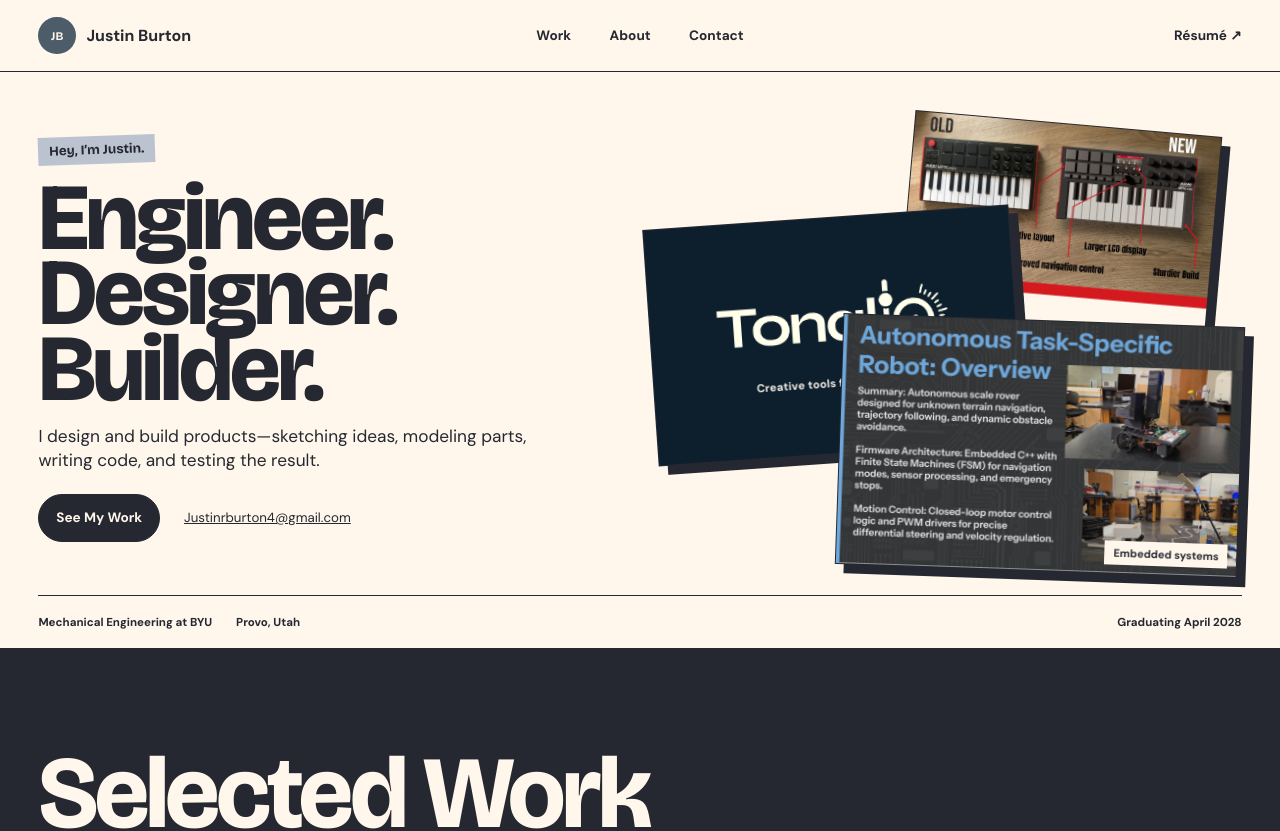
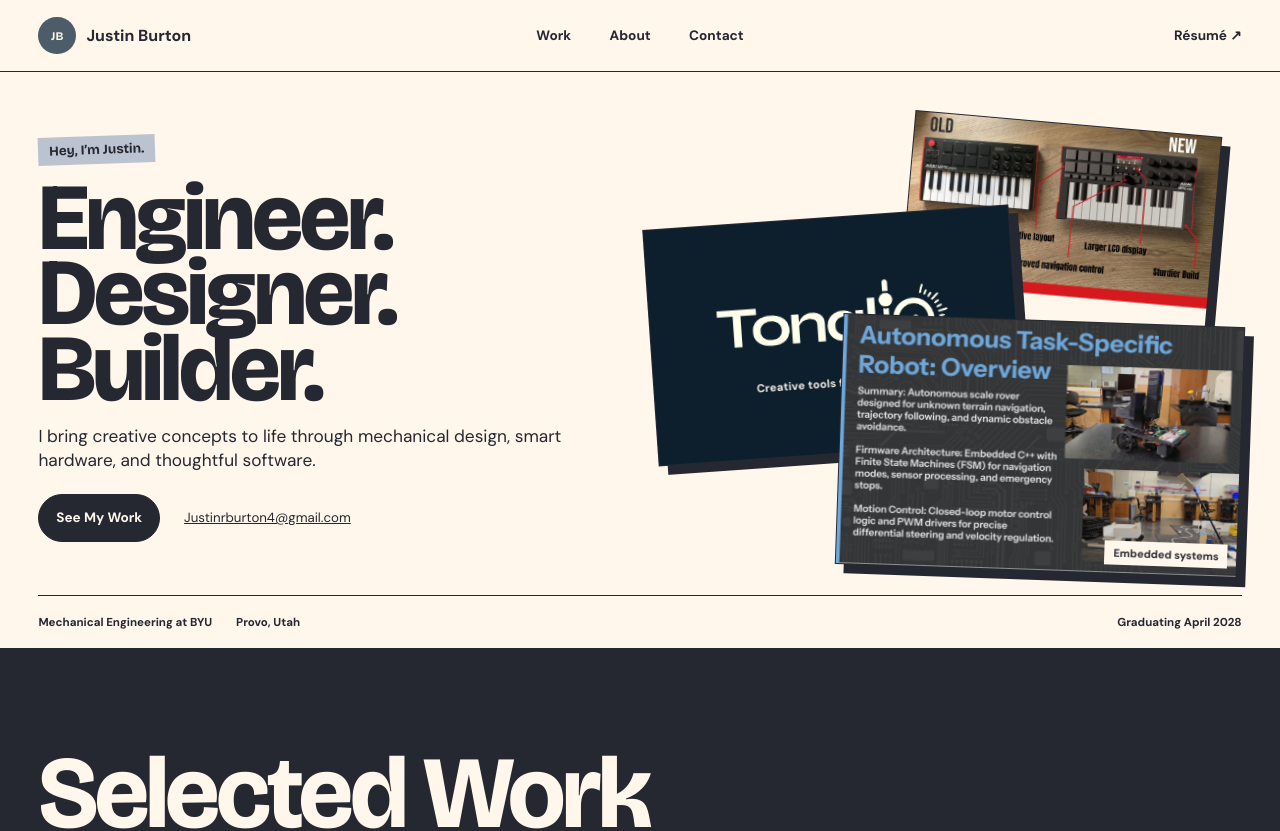
Before and after one commit to justinrburton4/portfolio-website, a website: page index.html in a window 1280 px wide. Shown: the top 831 px of the page. Drawn offline with nearby package versions, Linux system fonts and the light colour scheme.

Commit message:
Update portfolio introduction

```diff
--- a/index.html
+++ b/index.html
@@ -27,7 +27,7 @@
         <div class="hero-copy">
           <p class="hello">Hey, I’m Justin.</p>
           <h1 id="hero-title">Engineer.<br />Designer.<br />Builder.</h1>
-          <p class="hero-summary">I design and build products—sketching ideas, modeling parts, writing code, and testing the result.</p>
+          <p class="hero-summary">I bring creative concepts to life through mechanical design, smart hardware, and thoughtful software.</p>
           <div class="hero-links"><a class="primary-action" href="#work">See My Work</a><a href="mailto:Justinrburton4@gmail.com">Justinrburton4@gmail.com</a></div>
         </div>
         <div class="hero-stack" aria-label="A sample of Justin's product, hardware, and software work">
```
